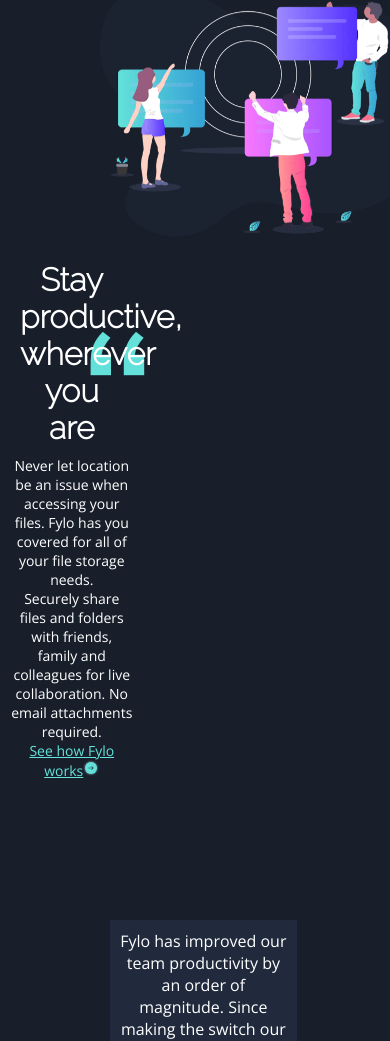
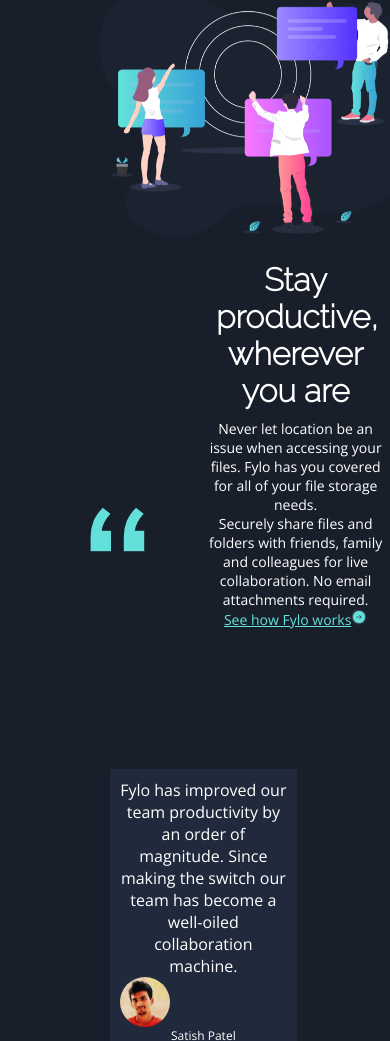
Before and after one commit to tokebillions/fylo, a plain HTML site: page index.html in a window 390 px wide. Shown: the part 1797-2838 px from the top of the page. Drawn offline with nearby package versions, Linux system fonts and the light colour scheme.

Commit message:
media query adjustment

```diff
--- a/style.css
+++ b/style.css
@@ -434,12 +434,15 @@ footer{
         text-align: center;
         grid-column-start: 1;
         grid-column-end: 10;
-        margin-top: 0;
+        align-items: center;
+        padding:auto;
+        margin: 0%;
+        margin-left: 14em;
     }
 
     .img-qu{
         position: absolute;
-        top: 133em;
+        top: 144em;
         left: 90px;
         z-index: -1;
         width: 10px;
@@ -483,7 +486,7 @@ footer{
         text-align: center;
         margin-left: 6em;
         position: absolute;
-        top: 182em;
+        top: 190em;
         padding: 15px ;
 
     }
```
